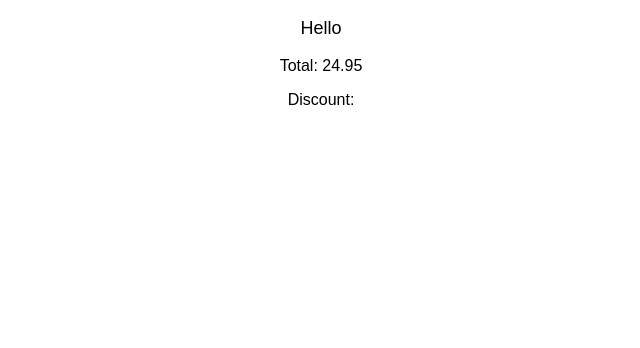
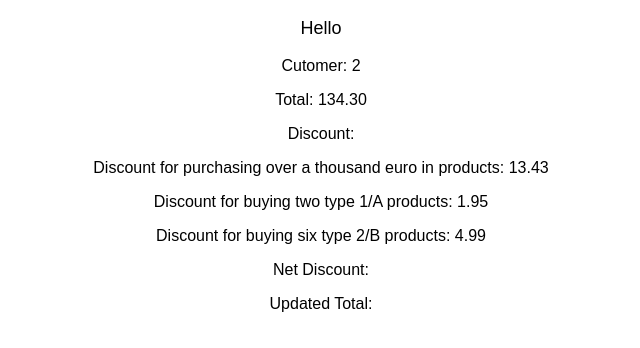
Before and after one commit to EOSullivanBerlin/Discounts, a React (Create React App) app: page / in a window 1280 px wide. Shown: the top 348 px of the page, without its empty margins (319-959 px from the left). Built offline with nearby package versions, Linux system fonts and the light colour scheme.

Commit message:
Updated the react component to display the discounts

```diff
--- a/src/App.js
+++ b/src/App.js
@@ -1,30 +1,50 @@
 import React, { Component } from 'react';
 import './App.css';
 import DiscountDisplay from './components/DiscountDisplay';
-import DiscountFn from './discountFunctions/DiscountFunctions';
+import DiscountFunctions from './discountFunctions/DiscountFunctions';
 
 class App extends Component {
   constructor(props) {
     super(props);
     this.state = {
       order: {
+        'id': '1',
+        'customer-id': '1',
+        'items': [
+          {
+            'id': 'A101',
+            'quantity': '6',
+            'unit-price': '9.75',
+            'total': '58.50',
+          },
+          {
+            'id': 'B103',
+            'quantity': '2',
+            'unit-price': '12.95',
+            'total': '25.90',
+          },
+          {
+            "id": "B102",
+            "quantity": "10",
+            "unit-price": "4.99",
+            "total": "49.90"
+          },
+        ],
+        'total': '134.30',
+      },
+      customer: {
         "id": "2",
-        "customer-id": "2",
-        "items": [
-          {
-            "product-id": "B102",
-            "quantity": "5",
-            "unit-price": "4.99",
-            "total": "24.95"
-          }
-        ],
-        "total": "24.95"
-      }
+        "name": "Teamleader",
+        "since": "2015-01-15",
+        "revenue": "1505.95"
+      },
     }
   }
 
-  handleDiscountThree(order) {
-    return DiscountFn.totalByTwo(order);
+  handleDiscounts(order, customer) {
+    let result = DiscountFunctions.Discounter(order, customer);
+    console.log(result.discounts.a.reduction);
+    return result.discounts;
   }
 
   render() {
@@ -37,7 +57,8 @@ class App extends Component {
         </p>
         <DiscountDisplay
         order={this.state.order}
-        DiscountThree={this.handleDiscountThree.bind(this)}
+        customer={this.state.customer}
+        Discount={this.handleDiscounts.bind(this)}
         />
       </div>
     );
--- a/src/components/DiscountDisplay.js
+++ b/src/components/DiscountDisplay.js
@@ -3,8 +3,14 @@ import React from 'react';
 function DiscountDisplay(props) {
   return (
     <div>
+      <p> Cutomer: {props.customer.id} </p>
       <p>Total: {props.order.total}</p>
       <p className='discount'>Discount: </p>
+      <p> Discount for purchasing over a thousand euro in products: {(props.Discount(props.order, props.customer)).c.reduction} </p>
+      <p> Discount for buying two type 1/A products: {(props.Discount(props.order, props.customer)).a.reduction} </p>
+      <p> Discount for buying six type 2/B products: {(props.Discount(props.order, props.customer)).b.reduction} </p>
+      <p> Net Discount: </p>
+      <p>Updated Total: </p>
     </div>
   );
 }
```
